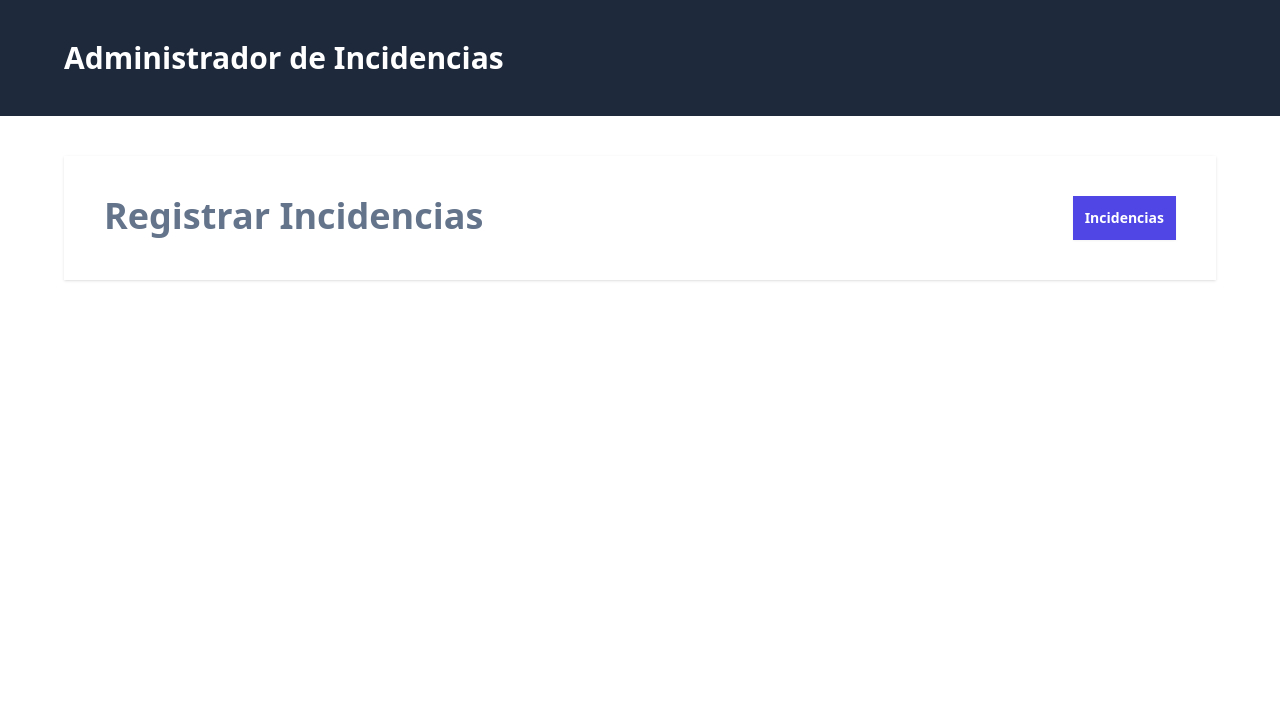
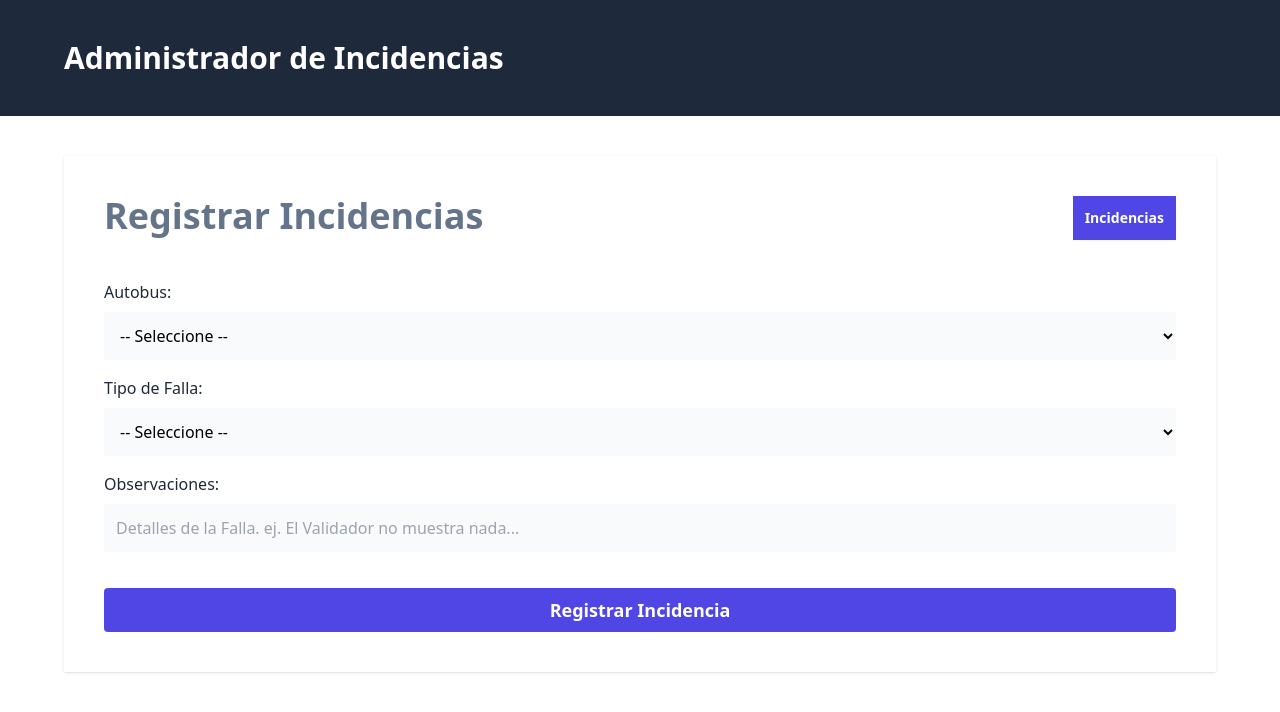
Before and after one commit to MiloDeSkorpio/frontend-incidencias, a React (Vite) app: page /incidencias/nueva in a window 1280 px wide. Shown: the top 712 px of the page. Built offline with nearby package versions, Linux system fonts and the light colour scheme.

Commit message:
FormCreateIncidencia

```diff
--- a/src/views/NewIncidencia.tsx
+++ b/src/views/NewIncidencia.tsx
@@ -12,6 +12,57 @@ export default function NewIncidencia() {
         Incidencias
         </Link>
       </div>
+      <form
+    className="mt-10"
+>
+
+    <div className="mb-4">
+        <label
+            className="text-gray-800"
+            htmlFor="autobus"
+        >Autobus:</label>
+        <select
+            id="autobus"
+            className="mt-2 block w-full p-3 bg-gray-50"
+            name="autobus"
+        >
+          <option value="">-- Seleccione --</option>
+          <option value="1">1</option>
+        </select>
+    </div>
+    <div className="mb-4">
+        <label
+            className="text-gray-800"
+            htmlFor="falla"
+        >Tipo de Falla:</label>
+        <select
+            id="falla"
+            className="mt-2 block w-full p-3 bg-gray-50"
+            name="falla"
+        >
+          <option value="">-- Seleccione --</option>
+          <option value="1">Falla en validador</option>
+        </select>
+    </div>
+    <div className="mb-4">
+        <label
+            className="text-gray-800"
+            htmlFor="observaciones"
+        >Observaciones:</label>
+        <input
+            id="observaciones"
+            type="text"
+            className="mt-2 block w-full p-3 bg-gray-50"
+            placeholder="Detalles de la Falla. ej. El Validador no muestra nada..."
+            name="observaciones"
+        />
+    </div>
+    <input
+      type="submit"
+      className="mt-5 w-full bg-indigo-600 p-2 text-white font-bold text-lg cursor-pointer rounded"
+      value="Registrar Incidencia"
+    />
+</form>
     </>
   )
 }
```
